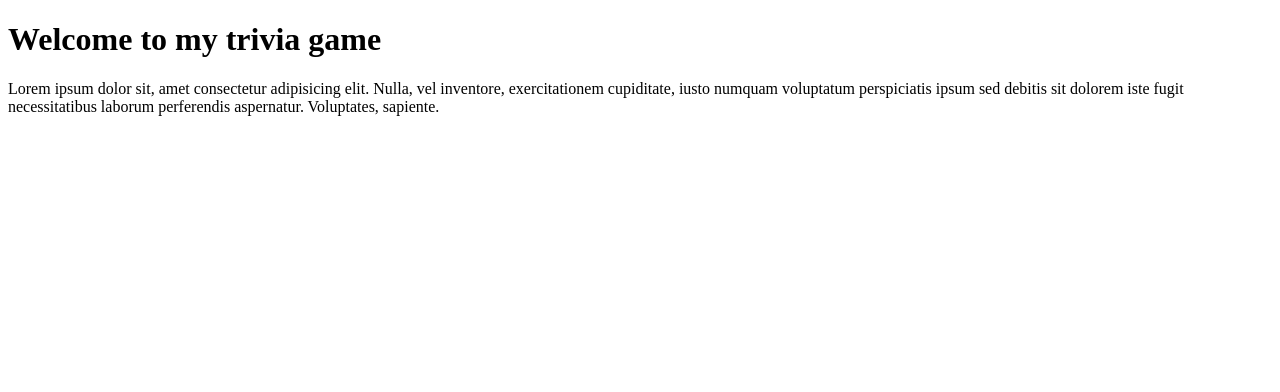
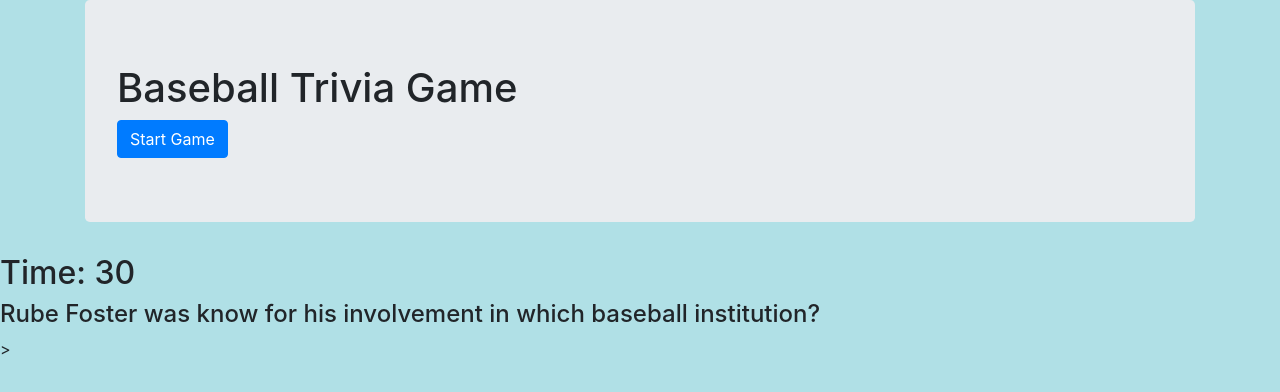
Before and after one commit to jdc2180/TriviaGame, a plain HTML site: page index.html in a window 1280 px wide. Drawn offline with nearby package versions, Linux system fonts and the light colour scheme.

Commit message:
Added Javascript code

```diff
--- a/assets/css/style.css
+++ b/assets/css/style.css
@@ -0,0 +1,8 @@
+body {
+    background-color: powderblue;
+    height: 100px;
+}
+
+text {
+    float: right
+}
--- a/assets/javascript/app.js
+++ b/assets/javascript/app.js
@@ -0,0 +1,19 @@
+// Initial Values
+let counter = 30;
+let currentQuestion = 0;
+let score = 0;
+let lost = 0;
+let timer;
+
+
+// Display the question and the answer together in browser
+
+function loadQuestion(){
+    const question = quizQuestions[currentQuestion].question; //
+    const choices = quizQuestions[currentQuestion].choices; //
+
+    $('#time').html('Time: ' + counter);
+    $('#game').html('<h4>' + question + '</h4>');
+}
+
+loadQuestion();
--- a/assets/javascript/questions.js
+++ b/assets/javascript/questions.js
@@ -0,0 +1,21 @@
+const quizQuestions = [
+    {
+        question: "Rube Foster was know for his involvement in which baseball institution?",
+        choices: ["Major League Baseball", "National League", "American League", "Negro League"],
+        correctAnswer: "Negro Leagues"
+
+    },
+
+    {
+        question: "Which of these Hall of Famers has an award named after them?",
+        choices: ["Hank Aaron", "Cy Young", "Mickey Mantle", "Greg Maddux"],
+        correctAnswer: "Cy Young"
+    },
+
+    {
+        question: "Who was the first African-American to serve as a manager in Major League Baseball?",
+        choices: ["Dusty Baker", "Ron Washington", "Frank Robinson", "Jackie Robinson"],
+        correctAnswer: "Frank Robinson"
+    }
+
+];
--- a/index.html
+++ b/index.html
@@ -5,11 +5,29 @@
     <meta name="viewport" content="width=device-width, initial-scale=1.0">
     <meta http-equiv="X-UA-Compatible" content="ie=edge">
     <title>Trivia Game</title>
+    <link rel="stylesheet" href="https://stackpath.bootstrapcdn.com/bootstrap/4.3.1/css/bootstrap.min.css" integrity="sha384-ggOyR0iXCbMQv3Xipma34MD+dH/1fQ784/j6cY/iJTQUOhcWr7x9JvoRxT2MZw1T" crossorigin="anonymous">
+    <link rel="stylesheet" href="./assets/css/style.css">
 </head>
 <body>
+    <div class="container">
+        <div class="jumbotron">
+            <h1>Baseball Trivia Game</h1>
+            <button class="btn btn-primary">Start Game</button>
+        </div>
+    </div>
 
-    <h1>Welcome to my trivia game</h1>
+   <h2 id="time"></h2>
+   <div id="game"></div>
 
-    <p>Lorem ipsum dolor sit, amet consectetur adipisicing elit. Nulla, vel inventore, exercitationem cupiditate, iusto numquam voluptatum perspiciatis ipsum sed debitis sit dolorem iste fugit necessitatibus laborum perferendis aspernatur. Voluptates, sapiente.</p>
+
+
+
+ <script
+  src="http://code.jquery.com/jquery-3.4.1.min.js"
+  integrity="sha256-CSXorXvZcTkaix6Yvo6HppcZGetbYMGWSFlBw8HfCJo="
+  crossorigin="anonymous"></script>
+ <script src="./assets/javascript/questions.js"></script>>
+ <script src="./assets/javascript/app.js"></script>
+
 </body>
 </html>
```
